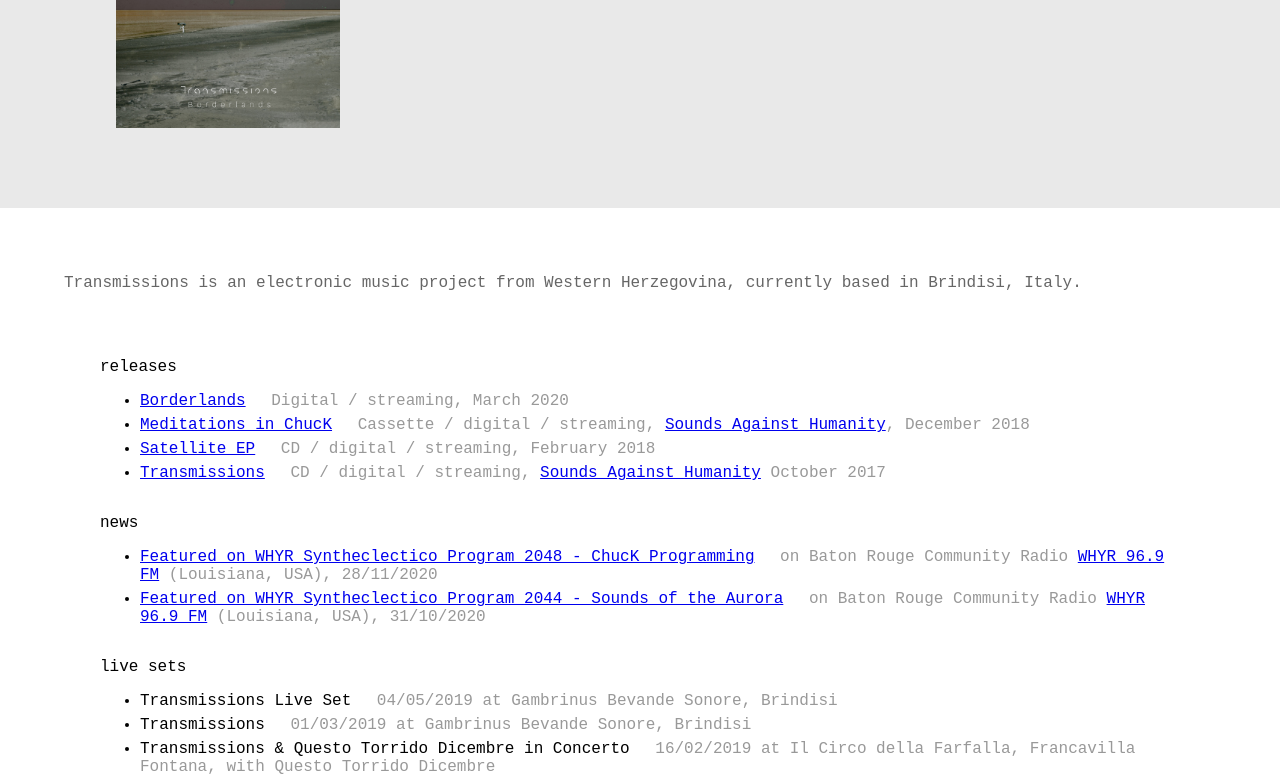
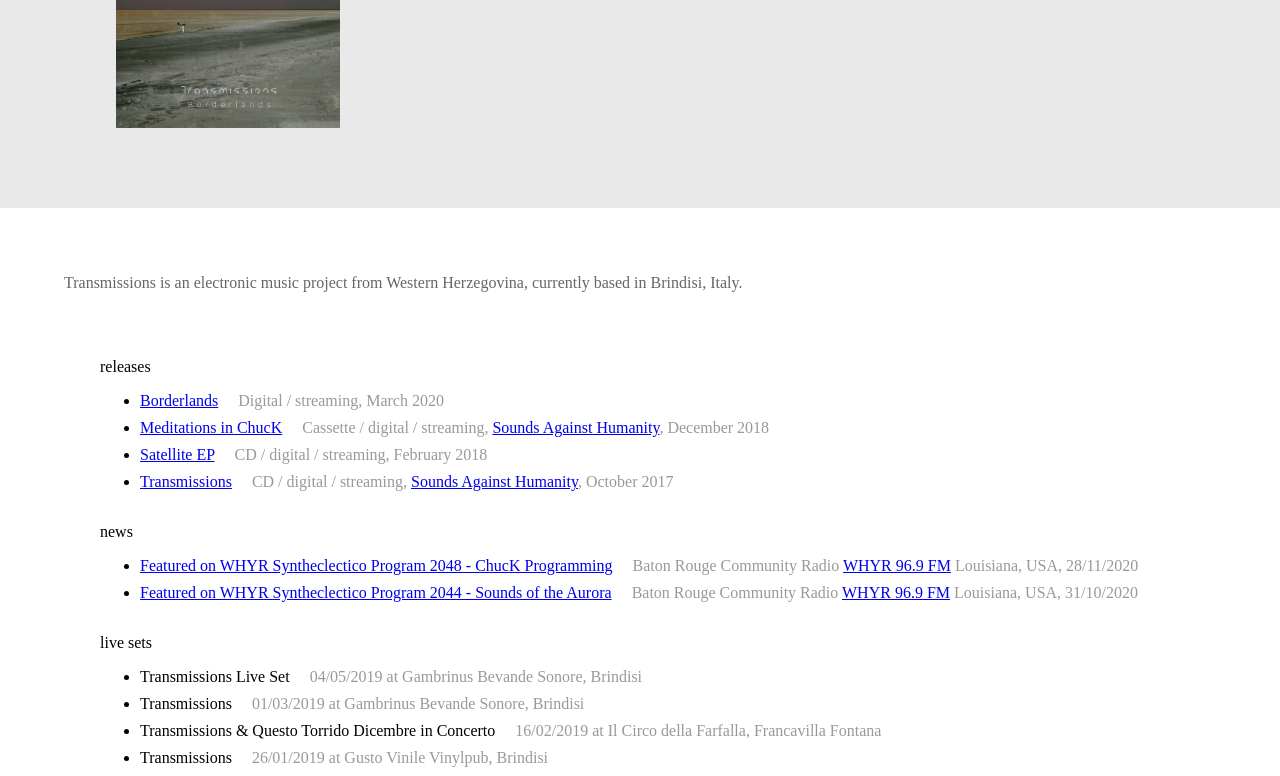
Before and after one commit to RiffLord/transmissions-website, a plain HTML site: page index.html in a window 1280 px wide. Shown: the part 176-952 px from the top of the page. Drawn offline with Linux system fonts and the light colour scheme.

Commit message:
Minor content edits, change tags & font

```diff
--- a/index.html
+++ b/index.html
@@ -21,7 +21,7 @@
                         <p class="headerDate">March 2020</p>
                     </div>
                     <a href="https://transmissionsfrombeyond.bandcamp.com/">
-                        <div class="headerImg"></div>
+                        <img src="res/img/borderlands.jpg" alt="Borderlands album cover" id="headerImg">
                     </a>
                 </div>
                 <div class="section" id="main">
@@ -44,7 +44,7 @@
                         </li>
                         <li>
                             <a href="https://soundsagainsthumanity.bandcamp.com/album/transmissions" target="_blank" rel="noopener noreferrer">Transmissions</a>
-                            <span class="details">CD / digital / streaming, <a href="https://sah-music.wixsite.com/home">Sounds Against Humanity</a> October 2017</span>
+                            <span class="details">CD / digital / streaming, <a href="https://sah-music.wixsite.com/home">Sounds Against Humanity</a>, October 2017</span>
                         </li>
                     </ul>
                 </div>
@@ -54,13 +54,13 @@
                         <li>
                             <a href="https://www.mixcloud.com/Syntheclectico/whyr-syntheclectico-program-2048-chuck-programming/" target="_blank" rel="noopener noreferrer">Featured on WHYR Syntheclectico Program 2048 - ChucK Programming</a>
                             <span class="details">
-                                on Baton Rouge Community Radio <a href="http://whyr.org/">WHYR 96.9 FM</a> (Louisiana, USA), 28/11/2020
+                                Baton Rouge Community Radio <a href="http://whyr.org/">WHYR 96.9 FM</a> Louisiana, USA, 28/11/2020
                             </span>
                         </li>
                         <li>
                             <a href="https://www.mixcloud.com/Syntheclectico/whyr-syntheclectico-program-2044-sounds-of-the-aurora/" target="_blank" rel="noopener noreferrer">Featured on WHYR Syntheclectico Program 2044 - Sounds of the Aurora</a>
                             <span class="details">
-                                on Baton Rouge Community Radio <a href="http://whyr.org/">WHYR 96.9 FM</a> (Louisiana, USA), 31/10/2020
+                                Baton Rouge Community Radio <a href="http://whyr.org/">WHYR 96.9 FM</a> Louisiana, USA, 31/10/2020
                             </span>
                         </li>
                     </ul>
@@ -78,7 +78,7 @@
                         </li>
                         <li>
                                 Transmissions & Questo Torrido Dicembre in Concerto
-                                <span class="details">16/02/2019 at Il Circo della Farfalla, Francavilla Fontana, with Questo Torrido Dicembre</span>
+                                <span class="details">16/02/2019 at Il Circo della Farfalla, Francavilla Fontana</span>
                         </li>
                         <li>
                                 Transmissions
--- a/res/css/styles.css
+++ b/res/css/styles.css
@@ -4,6 +4,7 @@ body {
     -webkit-text-size-adjust: none
 }
 footer {
+    font-family: OCR A;
     text-align: center;
     padding: 3px;
     background-color: #e9e9e9;
@@ -11,12 +12,12 @@ footer {
 }
 li {
     margin-top: 0px;
-    margin-bottom: 6px;
+    margin-bottom: 9px;
     margin-right: 0px;
     margin-left: 0px;
 }
 .page {
-    font-family: monospace, sans-serif;
+    font-family: OCR A;
     font-size: 1rem;
     color: #000;
     margin: auto;
@@ -34,13 +35,12 @@ li {
     color:#c33;
     margin:0 16px
 }
-.headerImg {
+#headerImg {
     display: block;
     background: #fff;
     width: 224px;
     height: 224px;
     margin: 16px;
-    background-image:url(../img/borderlands.jpg);
     background-size: cover;
     background-position: 50% 50%
 }
```
